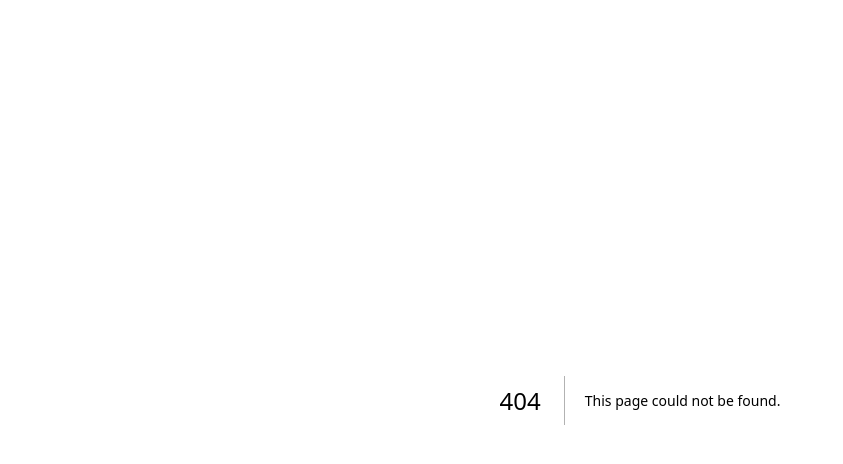
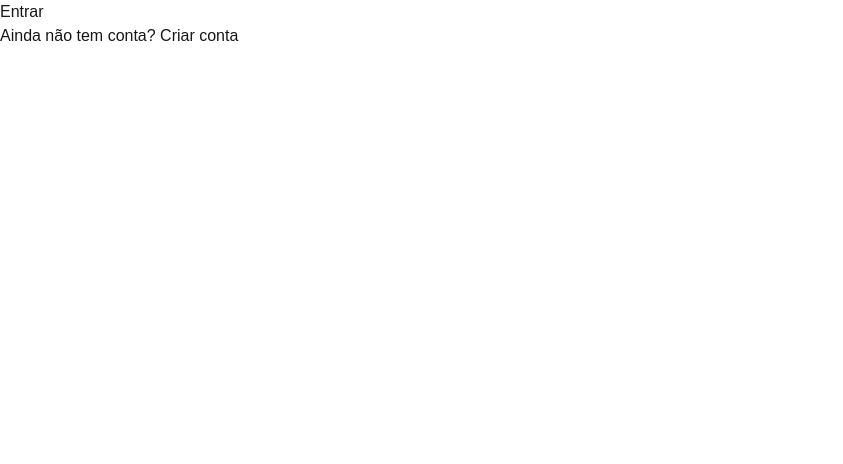
Before and after one commit to C14-Inatel-2026-2/projeto_rateio_frontend, a Next.js app: page /login in a window 1280 px wide. Before the commit this address had no page. Shown: the top 464 px of the page, without its empty margins (0-843 px from the left). Built offline with nearby package versions, Linux system fonts and the light colour scheme; no server answers.

Commit message:
feat: adiciona as paginas de login e cadastro

```diff
--- /dev/null
+++ b/src/app/cadastro/page.tsx
@@ -0,0 +1,14 @@
+import Link from "next/link";
+import RegisterForm from "./RegisterForm";
+
+export default function CadastroPage() {
+    return (
+        <main>
+            <h1>Criar Conta</h1>
+            <RegisterForm />
+            <p>
+                Já tem Conta? <link href="/login">Entrar</link>
+            </p>
+        </main>
+    )
+}
--- /dev/null
+++ b/src/app/login/page.tsx
@@ -0,0 +1,14 @@
+import Link from "next/link"
+import LoginForm from "./LoginForm";
+
+export default function LoginPage() {
+    return (
+        <main>
+            <h1>Entrar</h1>
+            <LoginForm />
+            <p>
+                Ainda não tem conta? <Link href="/cadastro">Criar conta</Link>
+            </p>
+        </main>
+    )
+}
```
